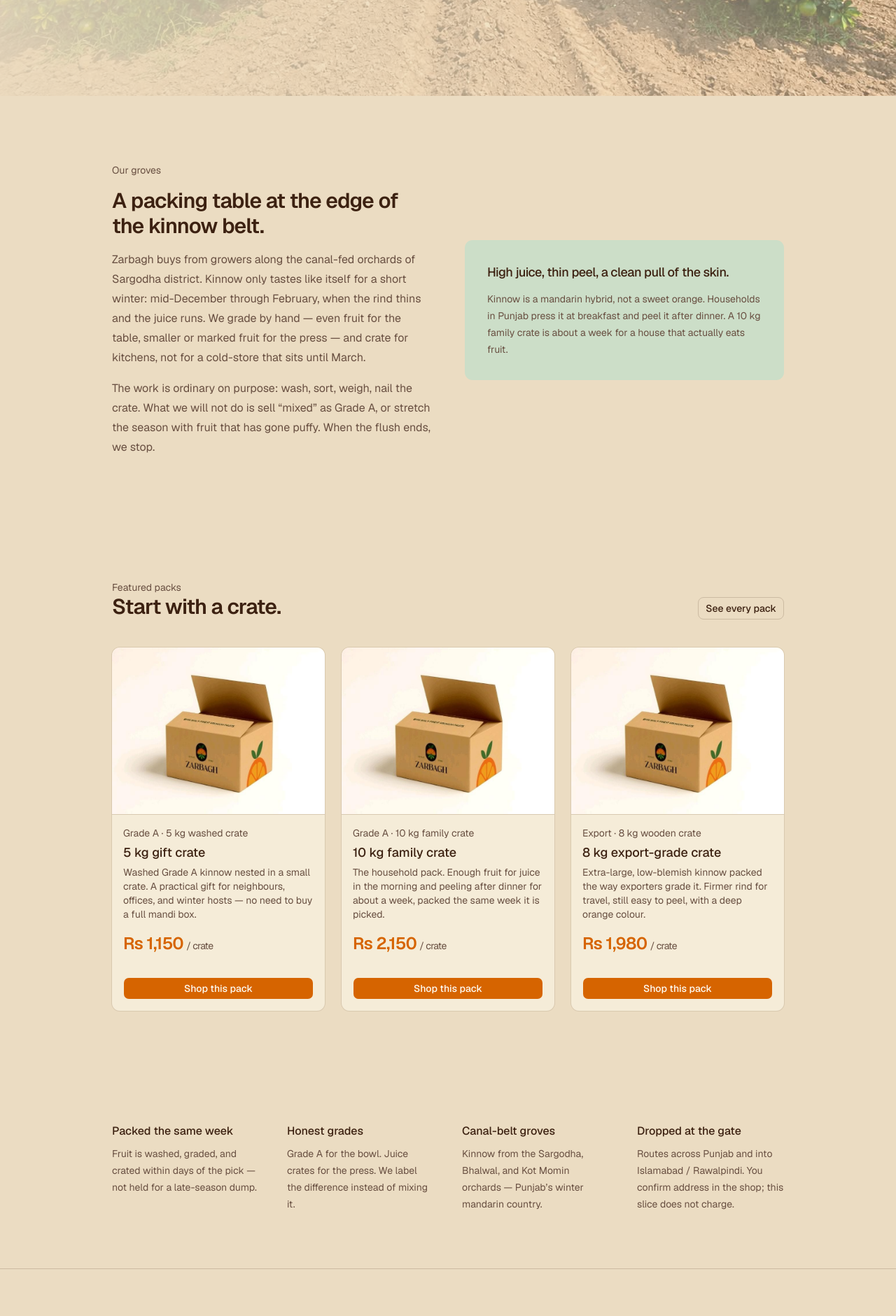
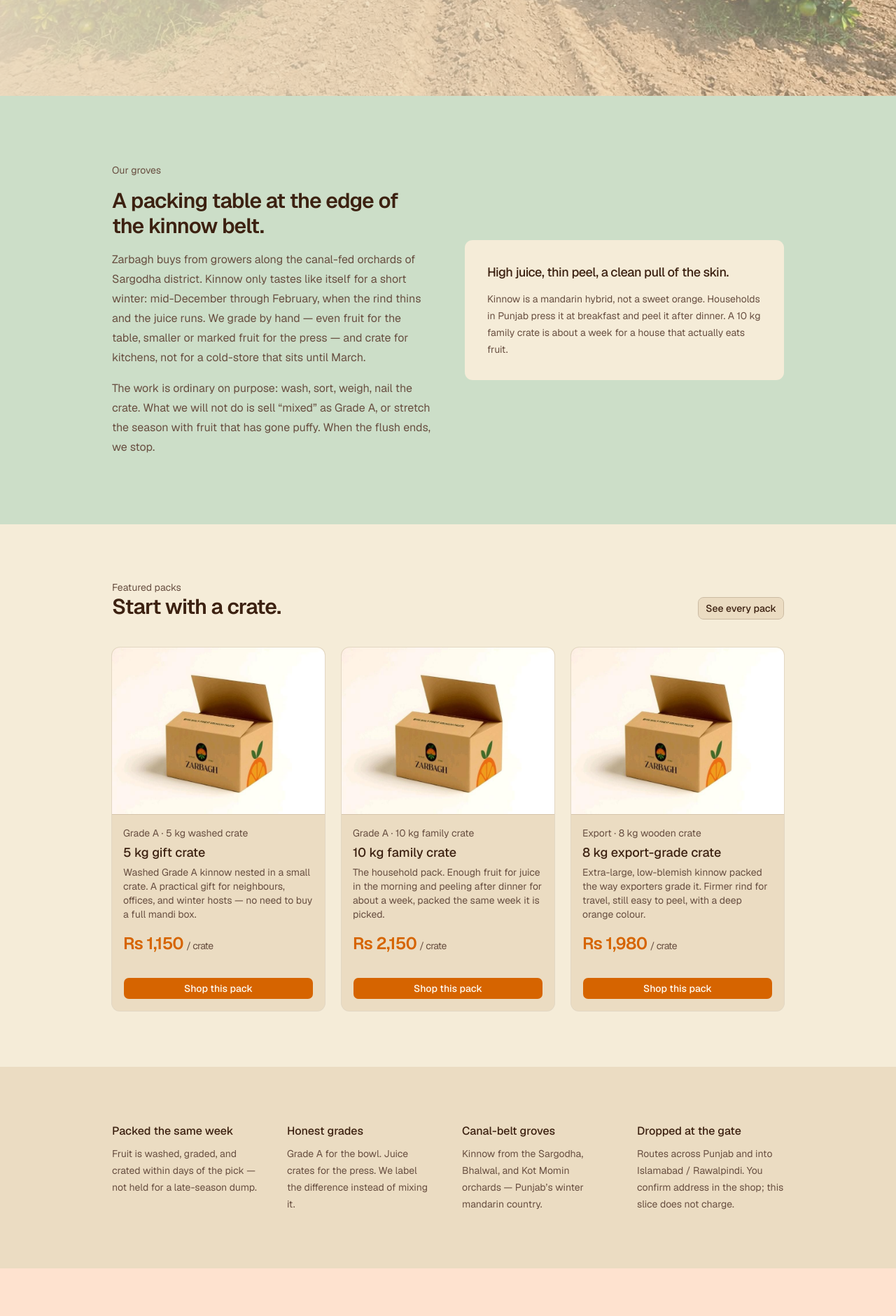
Before and after one commit to omeryousaf/zarbagh-store, a Next.js app: page / in a window 1280 px wide. Shown: the part 660-2540 px from the top of the page at 70% size. Built offline with nearby package versions, Linux system fonts and the light colour scheme.

Commit message:
Alternate kraft, paper, grove, and citrus section bands.
Landing and shop keep the same earthy palette but no longer read as one flat kraft slab. Hero stays Bagh.jpeg; Featured Packs stay Box.jpeg.

```diff
--- a/src/app/globals.css
+++ b/src/app/globals.css
@@ -42,6 +42,8 @@
   --color-grove: var(--grove);
   --color-grove-foreground: var(--grove-foreground);
   --color-grove-wash: var(--grove-wash);
+  --color-paper: var(--paper);
+  --color-citrus-wash: var(--citrus-wash);
   --radius-sm: calc(var(--radius) * 0.6);
   --radius-md: calc(var(--radius) * 0.8);
   --radius-lg: var(--radius);
@@ -82,6 +84,8 @@
   --grove: oklch(0.3 0.055 140);
   --grove-foreground: oklch(0.96 0.02 85);
   --grove-wash: oklch(0.88 0.035 140);
+  --paper: oklch(0.945 0.028 85);
+  --citrus-wash: oklch(0.93 0.04 55);
   --sidebar: oklch(0.88 0.035 82);
   --sidebar-foreground: oklch(0.28 0.05 50);
   --sidebar-primary: oklch(0.63 0.17 52);
@@ -119,6 +123,8 @@
   --grove: oklch(0.28 0.05 140);
   --grove-foreground: oklch(0.95 0.02 85);
   --grove-wash: oklch(0.3 0.04 140);
+  --paper: oklch(0.27 0.03 55);
+  --citrus-wash: oklch(0.3 0.04 55);
   --sidebar: oklch(0.25 0.03 55);
   --sidebar-foreground: oklch(0.95 0.02 85);
   --sidebar-primary: oklch(0.72 0.15 55);
--- a/src/components/landing-page.tsx
+++ b/src/components/landing-page.tsx
@@ -76,10 +76,8 @@ export function LandingPage() {
         </div>
       </section>
 
-      <section
-        id="story"
-        className="mx-auto grid w-full max-w-5xl gap-12 px-6 py-20 sm:px-8 lg:grid-cols-2 lg:items-center lg:py-24"
-      >
+      <section id="story" className="bg-grove-wash">
+        <div className="mx-auto grid w-full max-w-5xl gap-12 px-6 py-20 sm:px-8 lg:grid-cols-2 lg:items-center lg:py-24">
           <div className="flex flex-col gap-4">
             <p className="text-sm text-muted-foreground">Our groves</p>
             <h2 className="text-3xl font-semibold tracking-tight">
@@ -100,7 +98,7 @@ export function LandingPage() {
               stop.
             </p>
           </div>
-        <aside className="rounded-xl bg-grove-wash p-6 sm:p-8">
+          <aside className="rounded-xl bg-paper p-6 sm:p-8">
             <p className="text-lg font-medium tracking-tight">
               High juice, thin peel, a clean pull of the skin.
             </p>
@@ -110,9 +108,10 @@ export function LandingPage() {
               family crate is about a week for a house that actually eats fruit.
             </p>
           </aside>
+        </div>
       </section>
 
-      <section>
+      <section className="bg-paper">
         <div className="mx-auto flex w-full max-w-5xl flex-col gap-10 px-6 py-20 sm:px-8">
           <div className="flex flex-col gap-2 sm:flex-row sm:items-end sm:justify-between">
             <div>
@@ -127,9 +126,9 @@ export function LandingPage() {
           </div>
           <div className="grid gap-6 md:grid-cols-3">
             {featuredProducts.map((product) => (
-              <Card key={product.id} className="h-full pt-0">
+              <Card key={product.id} className="h-full bg-background pt-0">
                 <CrateGraphic
-                  className="border-b border-border/70 bg-card"
+                  className="border-b border-border/70 bg-background"
                   sizes="(max-width: 768px) 100vw, 33vw"
                 />
                 <CardHeader>
@@ -158,7 +157,8 @@ export function LandingPage() {
         </div>
       </section>
 
-      <section className="mx-auto grid w-full max-w-5xl gap-10 px-6 py-20 sm:grid-cols-2 sm:px-8 lg:grid-cols-4">
+      <section className="bg-background">
+        <div className="mx-auto grid w-full max-w-5xl gap-10 px-6 py-20 sm:grid-cols-2 sm:px-8 lg:grid-cols-4">
           {values.map((value) => (
             <div key={value.title} className="flex flex-col gap-2">
               <h3 className="font-medium">{value.title}</h3>
@@ -167,9 +167,10 @@ export function LandingPage() {
               </p>
             </div>
           ))}
+        </div>
       </section>
 
-      <section className="border-t px-6 py-16 sm:px-8">
+      <section className="bg-citrus-wash px-6 py-16 sm:px-8">
         <div className="mx-auto flex w-full max-w-5xl flex-col gap-6 sm:flex-row sm:items-center sm:justify-between">
           <div className="max-w-xl">
             <h2 className="text-3xl font-semibold tracking-tight">
--- a/src/components/product-card.tsx
+++ b/src/components/product-card.tsx
@@ -25,7 +25,7 @@ export function ProductCard({ product, onAdd }: ProductCardProps) {
   const [qty, setQty] = useState(MIN_QTY);
 
   return (
-    <Card className="h-full">
+    <Card className="h-full bg-background">
       <CardHeader>
         <p className="text-sm text-muted-foreground">
           {product.grade} · {product.pack}
--- a/src/components/storefront.tsx
+++ b/src/components/storefront.tsx
@@ -145,8 +145,9 @@ export function Storefront({ products }: StorefrontProps) {
     <div className="flex min-h-full flex-col">
       <SiteHeader cartCount={itemCount} />
 
-      <main className="mx-auto flex w-full max-w-5xl flex-1 flex-col gap-10 px-6 py-10 sm:px-8 lg:grid lg:grid-cols-[minmax(0,1fr)_22rem] lg:items-start lg:gap-10">
-        <div className="flex flex-col gap-8">
+      <main className="flex flex-1 flex-col lg:grid lg:grid-cols-[minmax(0,1fr)_24rem] lg:items-stretch">
+        <div className="bg-paper">
+          <div className="mx-auto flex w-full max-w-5xl flex-col gap-8 px-6 py-10 sm:px-8 lg:ml-auto lg:mr-0 lg:max-w-3xl lg:pr-8">
             <section className="flex flex-col gap-3">
               <p className="text-sm text-muted-foreground">Catalogue</p>
               <h1 className="text-3xl font-semibold tracking-tight">
@@ -169,8 +170,13 @@ export function Storefront({ products }: StorefrontProps) {
               ))}
             </section>
           </div>
+        </div>
 
-        <aside id="order" className="flex flex-col gap-4 lg:sticky lg:top-20">
+        <aside
+          id="order"
+          className="bg-grove-wash px-6 py-10 sm:px-8 lg:px-6"
+        >
+          <div className="flex flex-col gap-4 lg:sticky lg:top-20">
           <Card>
             <CardHeader>
               <CardTitle>Your cart</CardTitle>
@@ -223,13 +229,14 @@ export function Storefront({ products }: StorefrontProps) {
               )}
             </CardContent>
           </Card>
+          </div>
         </aside>
       </main>
 
       <SiteFooter />
 
       {itemCount > 0 && !order ? (
-        <div className="sticky bottom-0 z-20 border-t bg-background/95 p-3 backdrop-blur-md lg:hidden">
+        <div className="sticky bottom-0 z-20 border-t border-border/80 bg-citrus-wash p-3 lg:hidden">
           <Button className="w-full" size="lg" asChild>
             <a href="#order">
               Checkout · {itemCount} · {formatPkr(total)}
```
Lines whose indentation alone changed are shown as unchanged.
